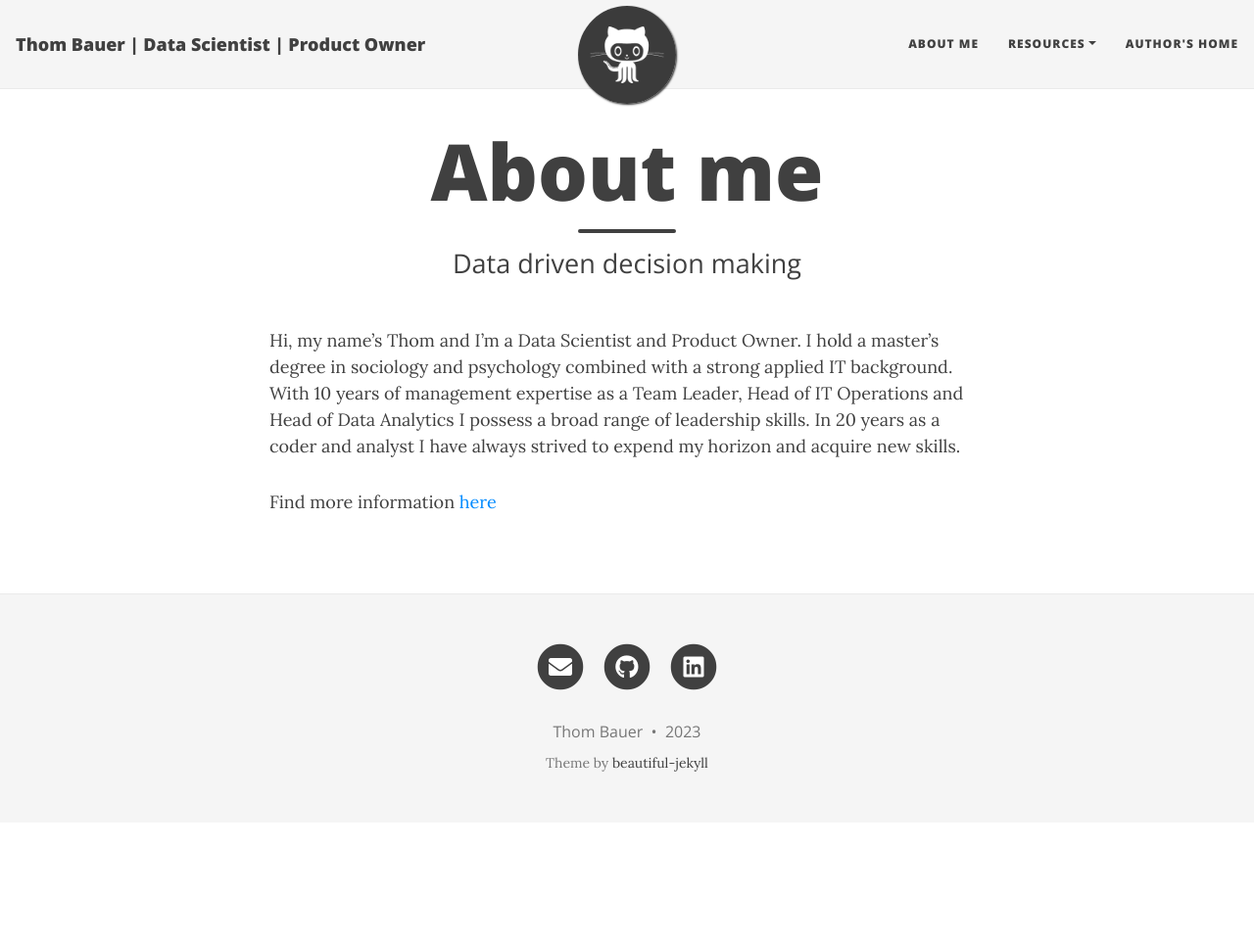
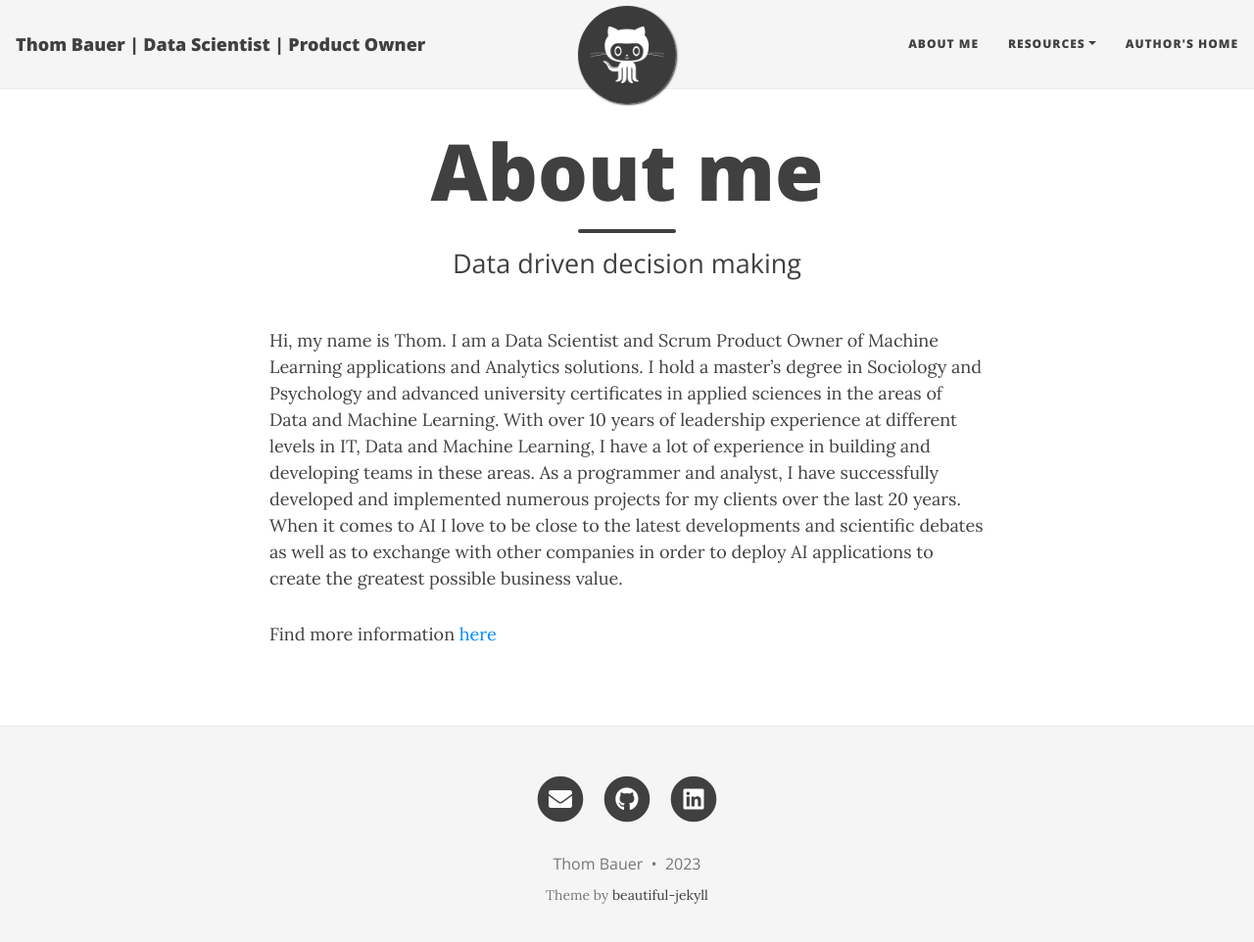
Before and after one commit to thombauer/thombauer.github.io, a Jekyll site: the page built from aboutme.md, in a window 1280 px wide and 975 px high. Shown: the top 962 px of the window at 98% size. Built offline with Jekyll 4.4.1, drawn with Linux system fonts in a browser that asks for light colours; nearby versions of some CDN libraries.

Commit message:
Update aboutme.md

```diff
--- a/aboutme.md
+++ b/aboutme.md
@@ -4,7 +4,6 @@ title: About me
 subtitle: Data driven decision making
 ---
 
-Hi, my name's Thom and I'm a Data Scientist and Product Owner. I hold a master's degree in sociology and psychology combined with a strong applied IT background. With 10 years of management expertise as a Team Leader, Head of IT Operations and Head of Data Analytics I possess a broad range of leadership skills. In 20 years as a coder and analyst I have always strived to expend my horizon and acquire new skills.
-
+Hi, my name is Thom. I am a Data Scientist and Scrum Product Owner of Machine Learning applications and Analytics solutions. I hold a master's degree in Sociology and Psychology and advanced university certificates in applied sciences in the areas of Data and Machine Learning. With over 10 years of leadership experience at different levels in IT, Data and Machine Learning, I have a lot of experience in building and developing teams in these areas. As a programmer and analyst, I have successfully developed and implemented numerous projects for my clients over the last 20 years. When it comes to AI I love to be  close to the latest developments and scientific debates as well as to exchange with other companies in order to deploy AI applications to create the greatest possible business value.
 
 Find more information [here](https://thombauer.github.io/resume/)
```
